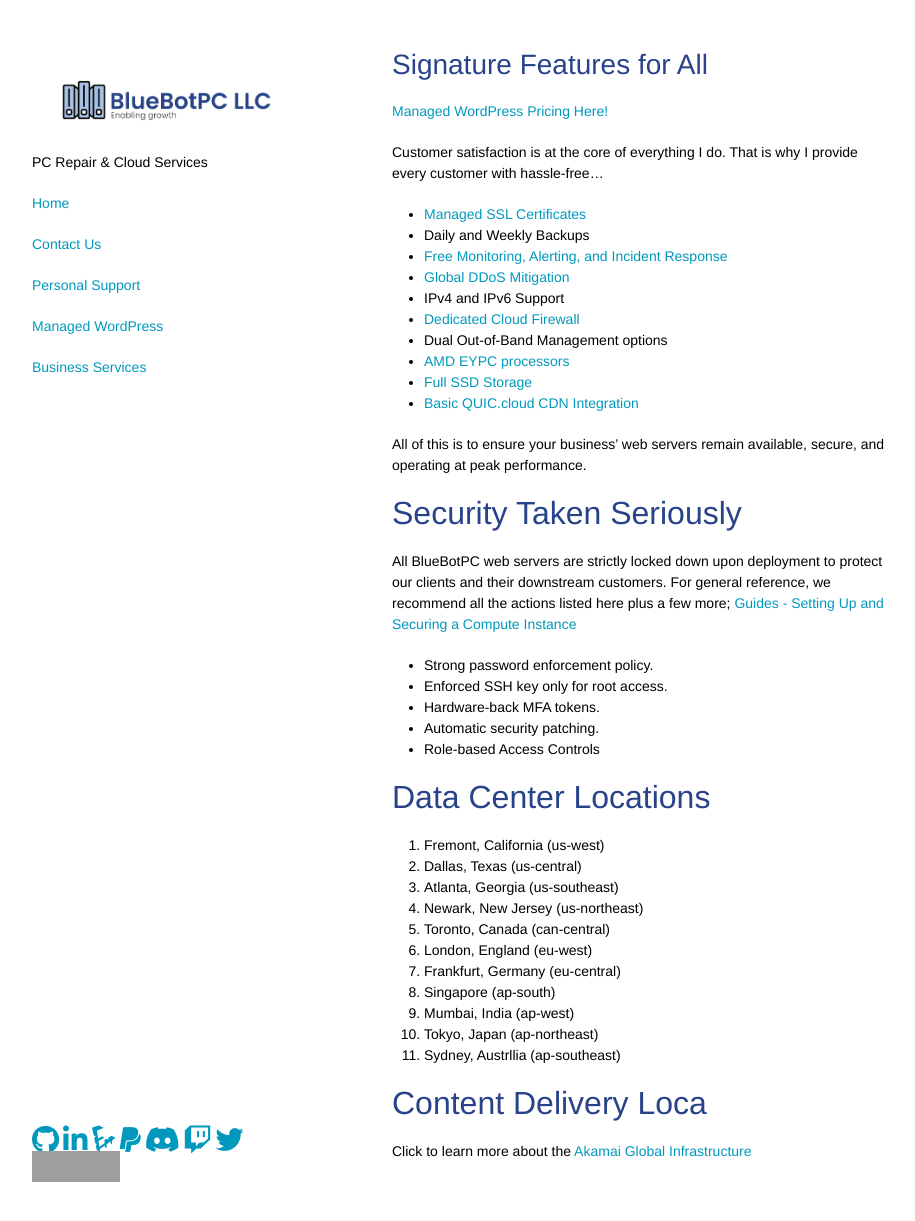
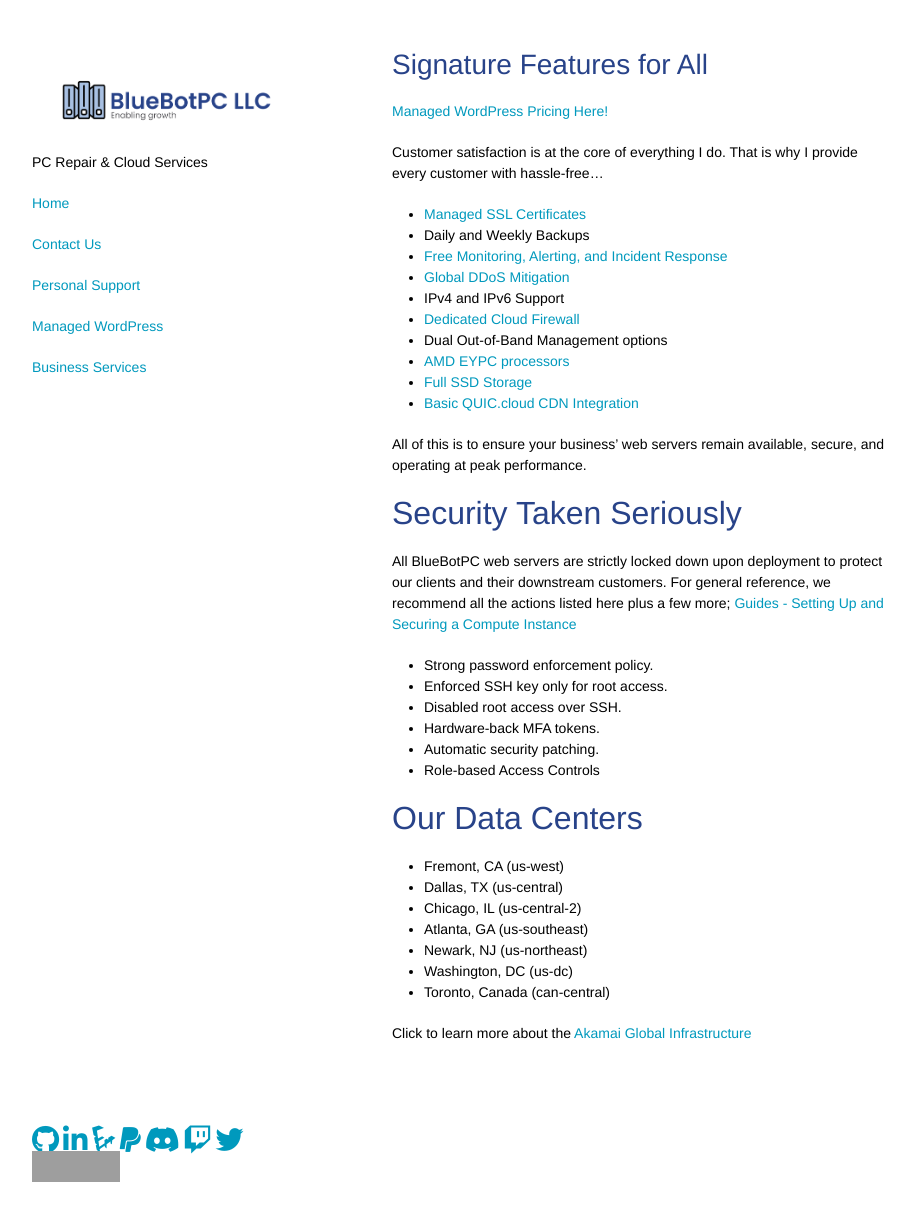
Before and after one commit to GoobyFRS/bluebotpc-web, a Jekyll site: the page built from pages/features.md, in a window 1280 px wide and 1232 px high. Shown: the top 1221 px of the window, without its empty margins (178-1093 px from the left). Built offline with Jekyll 4.4.1, drawn with Linux system fonts in a browser that asks for light colours; nearby versions of some CDN libraries; our own code applies the rules of GitHub Pages for plain Markdown files; grey boxes are pictures that could not be loaded.

Commit message:
general cleanup
fixed some grammer and removed list of non-critical linode zones

```diff
--- a/pages/features.md
+++ b/pages/features.md
@@ -26,24 +26,19 @@ All BlueBotPC web servers are strictly locked down upon deployment to protect ou
 
 - Strong password enforcement policy.
 - Enforced SSH key only for root access.
+- Disabled root access over SSH.
 - Hardware-back MFA tokens.
 - Automatic security patching.
 - Role-based Access Controls
 
-## Data Center Locations
+## Our Data Centers
 
-1. Fremont, California (us-west)
-2. Dallas, Texas (us-central)
-3. Atlanta, Georgia (us-southeast)
-4. Newark, New Jersey (us-northeast)
-5. Toronto, Canada (can-central)
-6. London, England (eu-west)
-7. Frankfurt, Germany (eu-central)
-8. Singapore (ap-south)
-9. Mumbai, India (ap-west)
-10. Tokyo, Japan (ap-northeast)
-11. Sydney, Austrllia (ap-southeast)
-
-## Content Delivery Loca
+- Fremont, CA (us-west)
+- Dallas, TX (us-central)
+- Chicago, IL (us-central-2)
+- Atlanta, GA (us-southeast)
+- Newark, NJ (us-northeast)
+- Washington, DC (us-dc)
+- Toronto, Canada (can-central)
 
 Click to learn more about the [Akamai Global Infrastructure](https://www.linode.com/global-infrastructure/)
```
Also changed, not shown: index.md (+2 -1 lines), pages/wordpress.md (+5 -5 lines).
